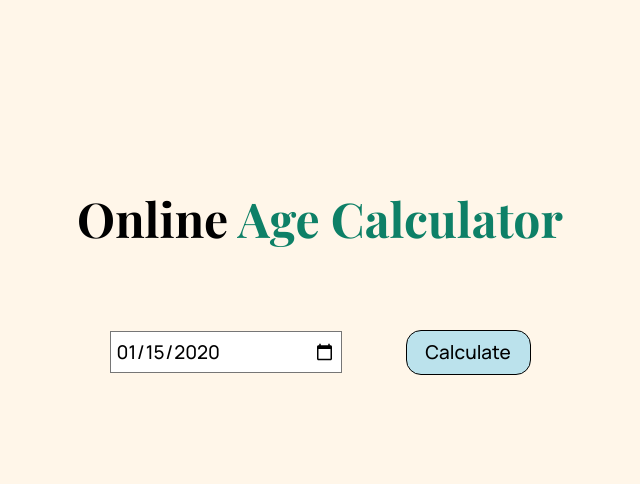
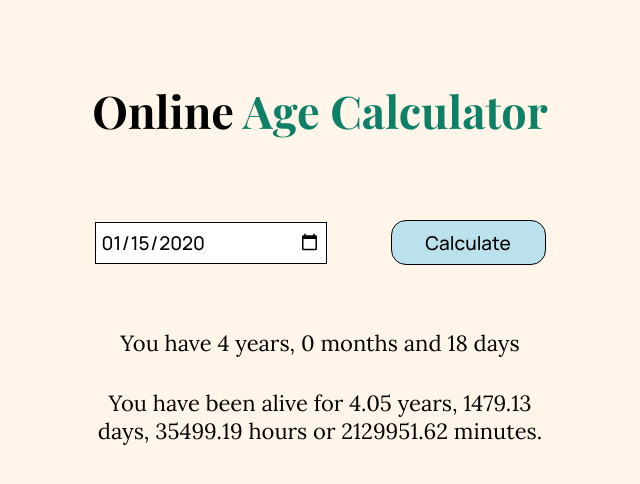
Before and after one commit to limproda/Frontend-Apps-and-Projects, a website: page Age Calculator/index.html in a window 1280 px wide. Both pictures are taken after typing "2020-01-15" into the empty fields and a click on the button "Calculate". Shown: the whole page, without its empty margins (320-960 px from the left). Drawn offline with nearby package versions, Linux system fonts and the light colour scheme.

Commit message:
Added Age Calculator Project

```diff
--- a/Age Calculator/index.html
+++ b/Age Calculator/index.html
@@ -3,20 +3,27 @@
 <head>
     <meta charset="UTF-8">
     <meta name="viewport" content="width=device-width, initial-scale=1.0">
-    <title>Document</title>
+    <title>Online Age Calculator</title>
     <link rel="stylesheet" href="style.css">
     <link rel="preconnect" href="https://fonts.googleapis.com">
     <link rel="preconnect" href="https://fonts.gstatic.com" crossorigin>
     <link href="https://fonts.googleapis.com/css2?family=Playfair+Display:wght@400;700&display=swap" rel="stylesheet">
     <link href="https://fonts.googleapis.com/css2?family=Manrope:wght@500&display=swap" rel="stylesheet">
+    <link href="https://fonts.googleapis.com/css2?family=Lora&display=swap" rel="stylesheet">
+
+    <script src="https://cdnjs.cloudflare.com/ajax/libs/moment.js/2.30.1/moment.min.js"></script>
 </head>
 <body>
     <div class="container">
         <h1 class="title">Online <span>Age Calculator</span></h1>
 
-        <div class="input-container">
-            <input type="date" class="date">
-            <button class="submit-btn">Calculate</button>
+        <div class="section">
+            <div class="input-container">
+                <input type="date" class="date" id="date">
+                <button class="submit-btn" id="btn">Calculate</button>
+            </div>
+            <div class="text">
+            </div>
         </div>
     </div>
     <script type="text/javascript" src="script.js"></script>
--- a/Age Calculator/script.js
+++ b/Age Calculator/script.js
@@ -0,0 +1,57 @@
+const btn = document.getElementById("btn");
+const text = document.getElementsByClassName("text")[0];
+
+// Function used to delete elements if they where created
+function deleteElements() {
+    while (text.firstChild) {
+        text.removeChild(text.firstChild);
+    }
+}
+
+// Function used to print the age of the person
+function printAge(difference) {
+
+    // In case we need to delete text from previous uses
+    deleteElements();
+
+    // Create and print the first text
+    let age = document.createElement("p");
+    age.innerHTML = "You have " + difference.years() + " years, " + difference.months() + " months and " + difference.days() + " days";
+    age.classList.add("paragraph");
+    text.appendChild(age);
+
+    // Create and print the second text
+    let timeAlive = document.createElement("p");
+    timeAlive.innerHTML = "You have been alive for " + difference.asYears().toFixed(2) + " years, " +
+                    difference.asDays().toFixed(2) + " days, " +
+                    difference.asHours().toFixed(2) + " hours or " +
+                    difference.asMinutes().toFixed(2) + " minutes.";
+    timeAlive.classList.add("paragraph");
+    text.appendChild(timeAlive);
+}
+
+
+// Function used to calculate the age
+function calculateAge(date) {
+    // Date and hour for now
+    let now = moment();
+    // Difference between now and the date added by the user
+    let difference = moment.duration(now.diff(date));
+
+    // If there is a positive difference, we print the date
+    if (difference > 0) {
+        printAge(difference);
+    } else {
+        // If not, the date is incorrect
+        alert("Date not correct!");
+    }
+}
+
+// Event Listener
+btn.addEventListener("click", function () {
+    // Date added by the user
+    const date = new Date(document.getElementById("date").value);
+    const dateMoment = moment(date, 'YYYY-MM-DD');
+
+    calculateAge(dateMoment);
+}, false);
--- a/Age Calculator/style.css
+++ b/Age Calculator/style.css
@@ -6,56 +6,67 @@
 
 .container {
     display: flex;
-    height: 60vh;
     flex-direction: column;
     align-items: center;
-    justify-content: center;
+    height: 100vh;
+}
 
+.title {
+    margin: 5rem;
+    font: 700 45px "Playfair Display", serif;
 }
+
 .container span {
     color: #0e8067;
+}
 
-}
-.title {
-    margin: 5rem;
-    font-size: 48px;
-    font-family: "Playfair Display", serif;
-    font-weight: 700;
+.section {
+    display: flex;
+    flex-direction: column;
+    align-items: center;
 }
 
 .input-container {
     display: flex;
+    align-items: center;
     gap: 4rem;
-    align-items: center;
 }
 
 .date {
     width: 220px;
     height: 30px;
-    font-size: 19px;
-    font-family: "Manrope", sans-serif;
-    font-weight: 400;
+    padding: 5px;
+    font: 400 19px "Manrope", sans-serif;
     background: white;
-    padding: 5px;
-    border-style: solid;
-    border-width: 1px;
+    border: 1px solid;
 }
 
 .submit-btn {
     height: 45px;
-    width: 125px;
-    font-size: 19px;
-    font-family: "Manrope", sans-serif;
+    width: 155px;
     padding: 0 10px 0 10px;
+    font: 19px "Manrope", sans-serif;
     background: #BBE2EC;
-    border-style: solid;
-    border-width: 1px;
+    border: 1px solid;
     border-radius: 15px;
-
 }
 
 .submit-btn:hover{
+    color: white;
+    background: #388ec7;
     cursor: pointer;
-    background: #388ec7;
-    color: white;
 }
+
+.text {
+    display: flex;
+    flex-direction: column;
+    align-items: center;
+    width: 450px;
+    padding-top: 4rem;
+}
+
+.paragraph{
+    padding-bottom: 2rem;
+    font: 400 22px "Lora", sans-serif;
+    text-align: center;
+}
--- /dev/null
+++ b/package.json
@@ -0,0 +1,5 @@
+{
+  "dependencies": {
+    "moment": "^2.30.1"
+  }
+}
```
Also changed, not shown: 1 other file.
